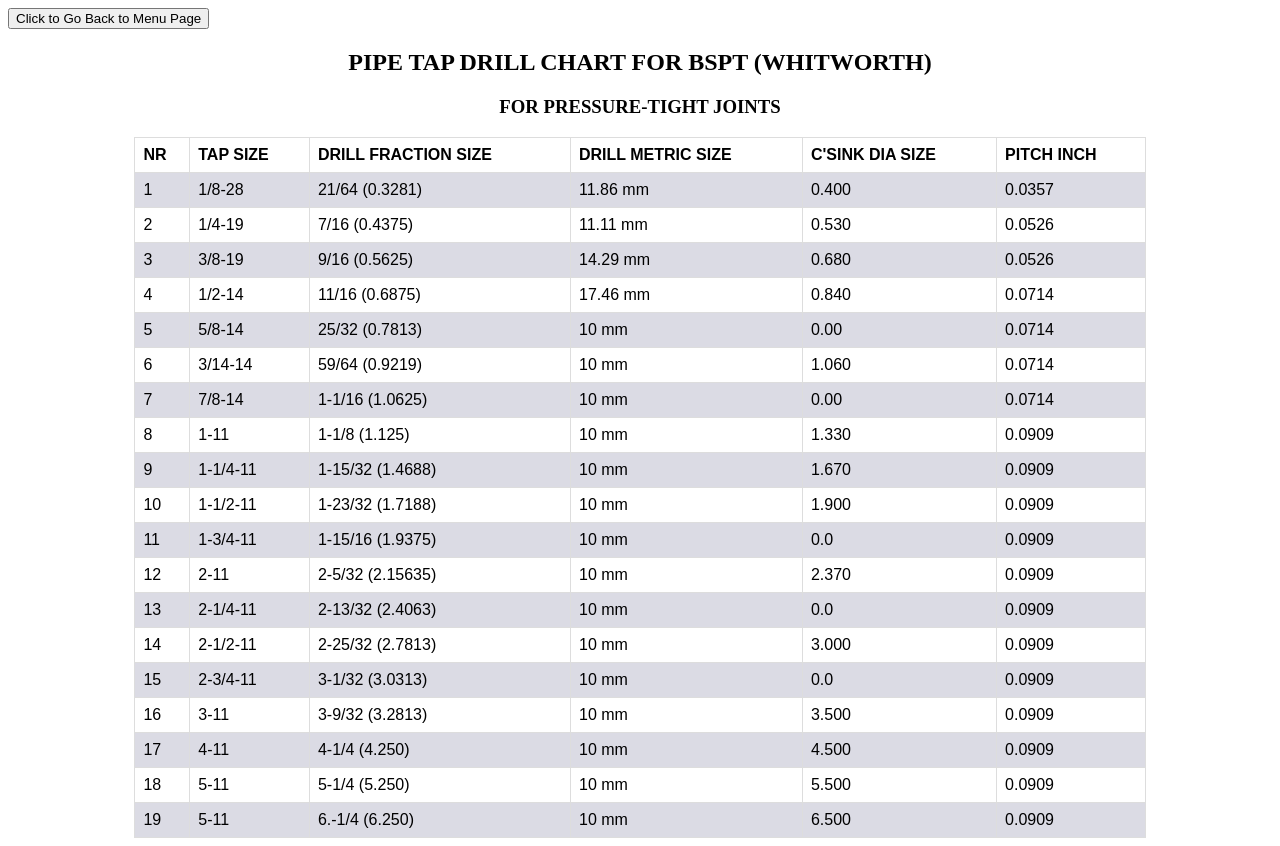
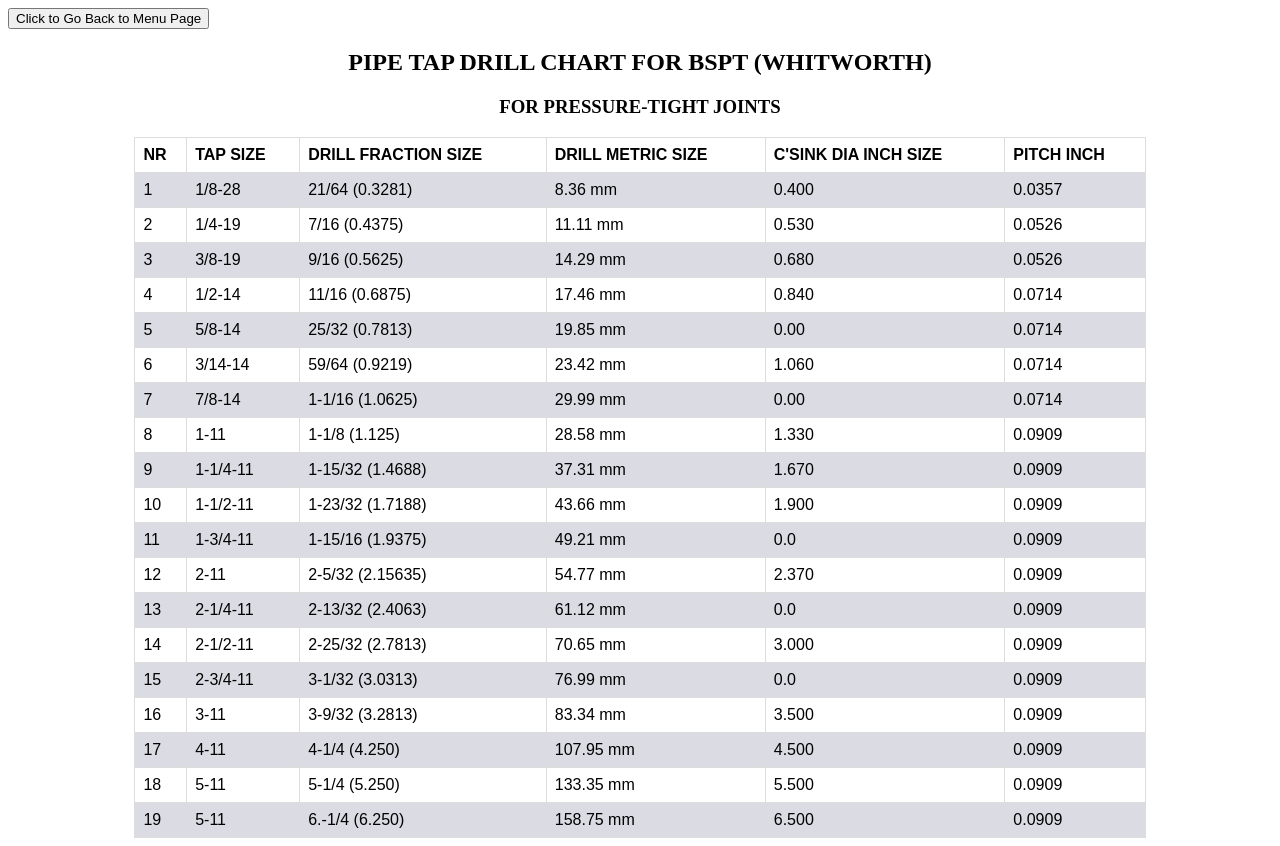
Before and after one commit to Milys/Calculate_App, a plain HTML site: page Tap_BSPT.html in a window 1280 px wide. Drawn offline with Linux system fonts and the light colour scheme.

Commit message:
ADD MM SIZE

```diff
--- a/Tap_BSPT.html
+++ b/Tap_BSPT.html
@@ -26,14 +26,14 @@
       <th>TAP SIZE</th>
       <th>DRILL FRACTION SIZE</th>
       <th>DRILL METRIC SIZE</th>
-      <th>C'SINK DIA SIZE</th>
+      <th>C'SINK DIA INCH SIZE</th>
       <th>PITCH INCH</th>
     </tr>
     <tr>
         <td>1</td>
       <td>1/8-28</td>
       <td>21/64 (0.3281) </td>
-      <td>11.86 mm</td>
+      <td>8.36 mm</td>
       <td>0.400</td>
       <td>0.0357</td>
     </tr>
@@ -65,7 +65,7 @@
       <td>5</td>
       <td>5/8-14</td>
       <td>25/32 (0.7813) </td>
-      <td>10 mm</td>
+      <td>19.85 mm</td>
       <td>0.00</td>
       <td>0.0714</td>
     </tr>
@@ -73,7 +73,7 @@
         <td>6</td>
         <td>3/14-14</td>
         <td>59/64 (0.9219) </td>
-        <td>10 mm</td>
+        <td>23.42 mm</td>
         <td>1.060</td>
         <td>0.0714</td>
       </tr>
@@ -81,7 +81,7 @@
           <td>7</td>
           <td>7/8-14</td>
           <td>1-1/16 (1.0625) </td>
-          <td>10 mm</td>
+          <td>29.99 mm</td>
           <td>0.00</td>
           <td>0.0714</td>
         </tr>
@@ -89,7 +89,7 @@
             <td>8</td>
             <td>1-11</td>
             <td>1-1/8 (1.125) </td>
-            <td>10 mm</td>
+            <td>28.58 mm</td>
             <td>1.330</td>
             <td>0.0909</td>
           </tr>
@@ -97,7 +97,7 @@
               <td>9</td>
               <td>1-1/4-11</td>
               <td>1-15/32 (1.4688) </td>
-              <td>10 mm</td>
+              <td>37.31 mm</td>
               <td>1.670</td>
               <td>0.0909</td>
             </tr>
@@ -105,7 +105,7 @@
                 <td>10</td>
                 <td>1-1/2-11</td>
                 <td>1-23/32 (1.7188) </td>
-                <td>10 mm</td>
+                <td>43.66 mm</td>
                 <td>1.900</td>
                 <td>0.0909</td>
               </tr>
@@ -113,7 +113,7 @@
                   <td>11</td>
                   <td>1-3/4-11</td>
                   <td>1-15/16 (1.9375) </td>
-                  <td>10 mm</td>
+                  <td>49.21 mm</td>
                   <td>0.0</td>
                   <td>0.0909</td>
                 </tr>
@@ -121,7 +121,7 @@
                     <td>12</td>
                     <td>2-11</td>
                     <td>2-5/32 (2.15635) </td>
-                    <td>10 mm</td>
+                    <td>54.77 mm</td>
                     <td>2.370</td>
                     <td>0.0909</td>
                   </tr>
@@ -129,7 +129,7 @@
                       <td>13</td>
                       <td>2-1/4-11</td>
                       <td>2-13/32 (2.4063) </td>
-                      <td>10 mm</td>
+                      <td>61.12 mm</td>
                       <td>0.0</td>
                       <td>0.0909</td>
                     </tr>
@@ -137,7 +137,7 @@
                         <td>14</td>
                         <td>2-1/2-11</td>
                         <td>2-25/32 (2.7813) </td>
-                        <td>10 mm</td>
+                        <td>70.65 mm</td>
                         <td>3.000</td>
                         <td>0.0909</td>
                       </tr>
@@ -145,7 +145,7 @@
                           <td>15</td>
                           <td>2-3/4-11</td>
                           <td>3-1/32 (3.0313) </td>
-                          <td>10 mm</td>
+                          <td>76.99 mm</td>
                           <td>0.0</td>
                           <td>0.0909</td>
                         </tr>
@@ -153,7 +153,7 @@
                             <td>16</td>
                             <td>3-11</td>
                             <td>3-9/32 (3.2813) </td>
-                            <td>10 mm</td>
+                            <td>83.34 mm</td>
                             <td>3.500</td>
                             <td>0.0909</td>
                           </tr>
@@ -161,7 +161,7 @@
                               <td>17</td>
                               <td>4-11</td>
                               <td>4-1/4 (4.250) </td>
-                              <td>10 mm</td>
+                              <td>107.95 mm</td>
                               <td>4.500</td>
                               <td>0.0909</td>
                             </tr>
@@ -169,7 +169,7 @@
                                 <td>18</td>
                                 <td>5-11</td>
                                 <td>5-1/4 (5.250) </td>
-                                <td>10 mm</td>
+                                <td>133.35 mm</td>
                                 <td>5.500</td>
                                 <td>0.0909</td>
                               </tr>
@@ -177,7 +177,7 @@
                                   <td>19</td>
                                   <td>5-11</td>
                                   <td>6.-1/4 (6.250) </td>
-                                  <td>10 mm</td>
+                                  <td>158.75 mm</td>
                                   <td>6.500</td>
                                   <td>0.0909</td>
                                 </tr>
```
